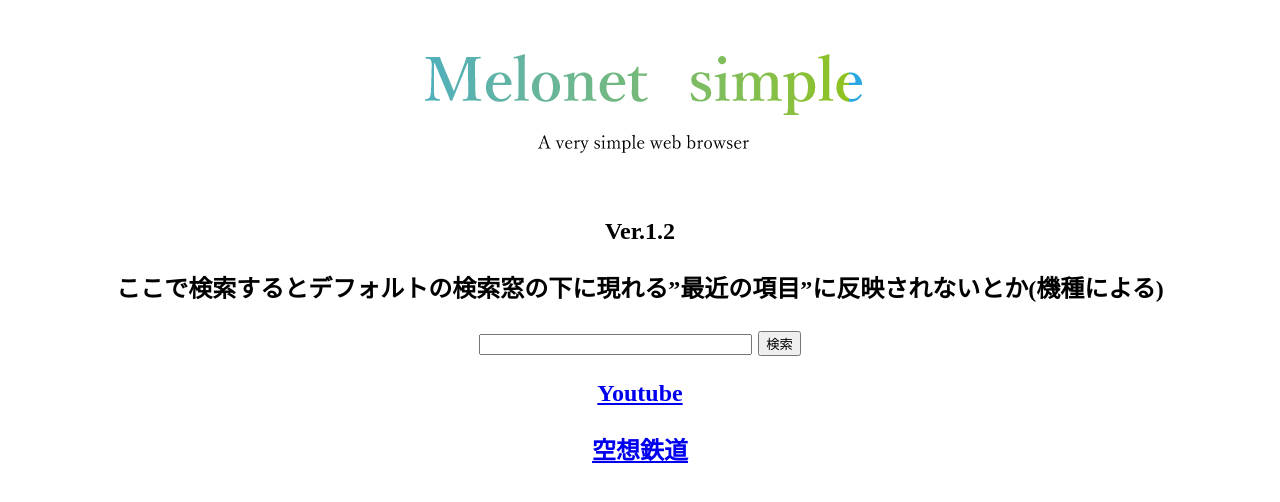
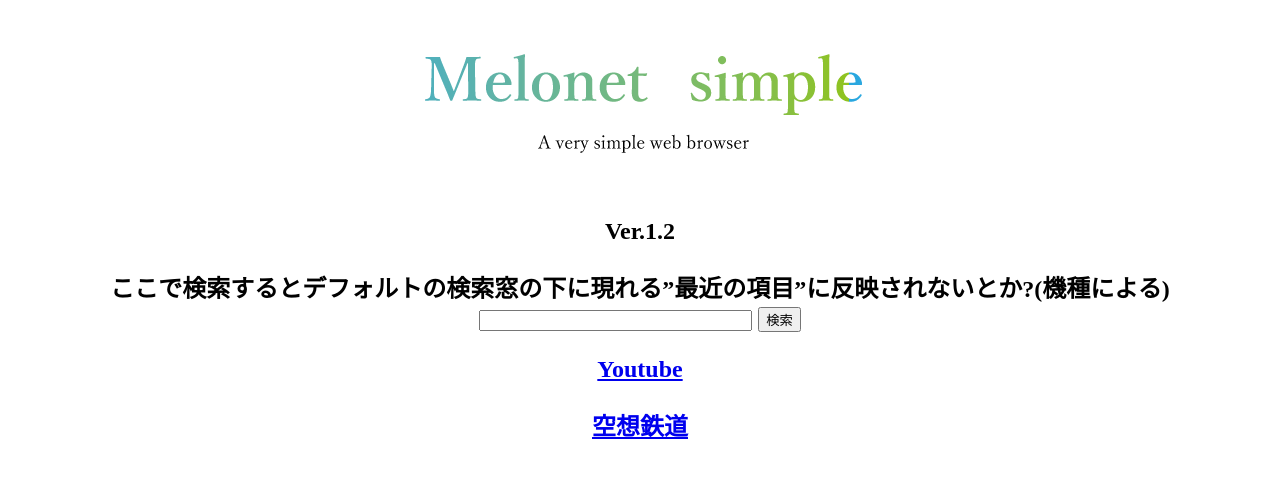
Before and after one commit to asahimelon/meonet.simple, a plain HTML site: page index.html in a window 1280 px wide. Drawn offline with Linux system fonts and the light colour scheme.

Commit message:
Update index.html

```diff
--- a/index.html
+++ b/index.html
@@ -5,7 +5,7 @@
 
 <!-- バージョン情報　-->
 <p>Ver.1.2<p/>
-  ここで検索するとデフォルトの検索窓の下に現れる”最近の項目”に反映されないとか(機種による)
+  <div>ここで検索するとデフォルトの検索窓の下に現れる”最近の項目”に反映されないとか?(機種による)<div/>
 
 
 <!-- 検索窓　-->
```
